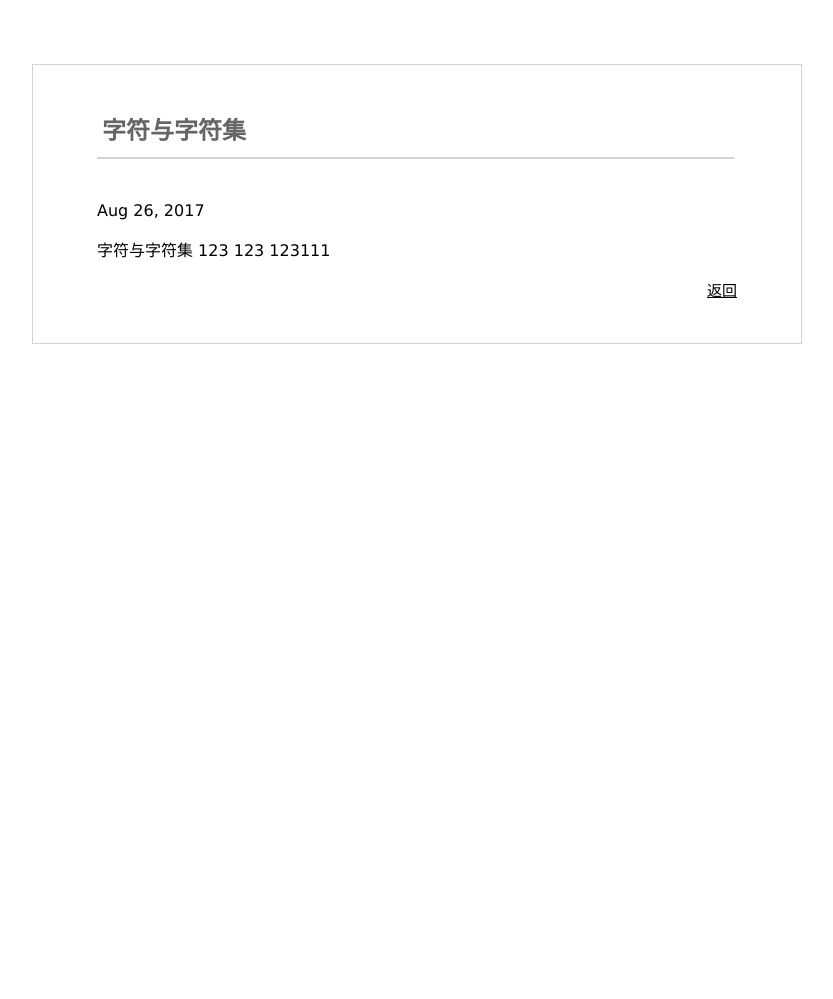
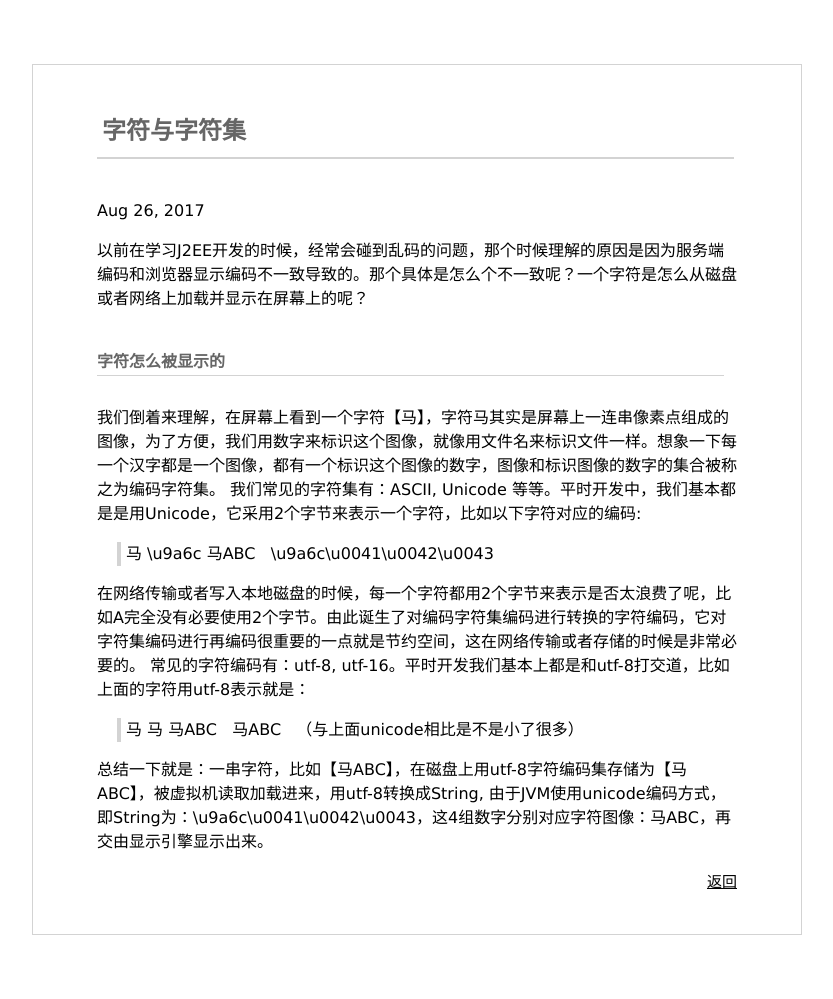
Before and after one commit to chufengma/blog, a Jekyll site: the page built from _posts/2017-08-26-字符与字符集.md, in a window 1280 px wide. Shown: the whole page, without its empty margins (224-1057 px from the left). Built offline with Jekyll 4.4.1, drawn with Linux system fonts in a browser that asks for light colours; our own code applies the rules of GitHub Pages for plain Markdown files; before the commit the page ends 900 px from its top, so only the background shows below that.

Commit message:
Update 2017-08-26-字符与字符集.md

```diff
--- a/_posts/2017-08-26-字符与字符集.md
+++ b/_posts/2017-08-26-字符与字符集.md
@@ -1,4 +1,15 @@
-字符与字符集
-123
-123
-123111
+以前在学习J2EE开发的时候，经常会碰到乱码的问题，那个时候理解的原因是因为服务端编码和浏览器显示编码不一致导致的。那个具体是怎么个不一致呢？一个字符是怎么从磁盘或者网络上加载并显示在屏幕上的呢？
+
+#### 字符怎么被显示的
+
+我们倒着来理解，在屏幕上看到一个字符【马】，字符马其实是屏幕上一连串像素点组成的图像，为了方便，我们用数字来标识这个图像，就像用文件名来标识文件一样。想象一下每一个汉字都是一个图像，都有一个标识这个图像的数字，图像和标识图像的数字的集合被称之为编码字符集。
+我们常见的字符集有：ASCII, Unicode 等等。平时开发中，我们基本都是是用Unicode，它采用2个字节来表示一个字符，比如以下字符对应的编码:
+> 马      \u9a6c
+> 马ABC   \u9a6c\u0041\u0042\u0043
+
+在网络传输或者写入本地磁盘的时候，每一个字符都用2个字节来表示是否太浪费了呢，比如A完全没有必要使用2个字节。由此诞生了对编码字符集编码进行转换的字符编码，它对字符集编码进行再编码很重要的一点就是节约空间，这在网络传输或者存储的时候是非常必要的。
+常见的字符编码有：utf-8, utf-16。平时开发我们基本上都是和utf-8打交道，比如上面的字符用utf-8表示就是：
+> 马      &#x9A6C;
+> 马ABC   &#x9A6C;ABC   （与上面unicode相比是不是小了很多）
+
+总结一下就是：一串字符，比如【马ABC】，在磁盘上用utf-8字符编码集存储为【&#x9A6C;ABC】，被虚拟机读取加载进来，用utf-8转换成String, 由于JVM使用unicode编码方式，即String为：\u9a6c\u0041\u0042\u0043，这4组数字分别对应字符图像：马ABC，再交由显示引擎显示出来。
```
